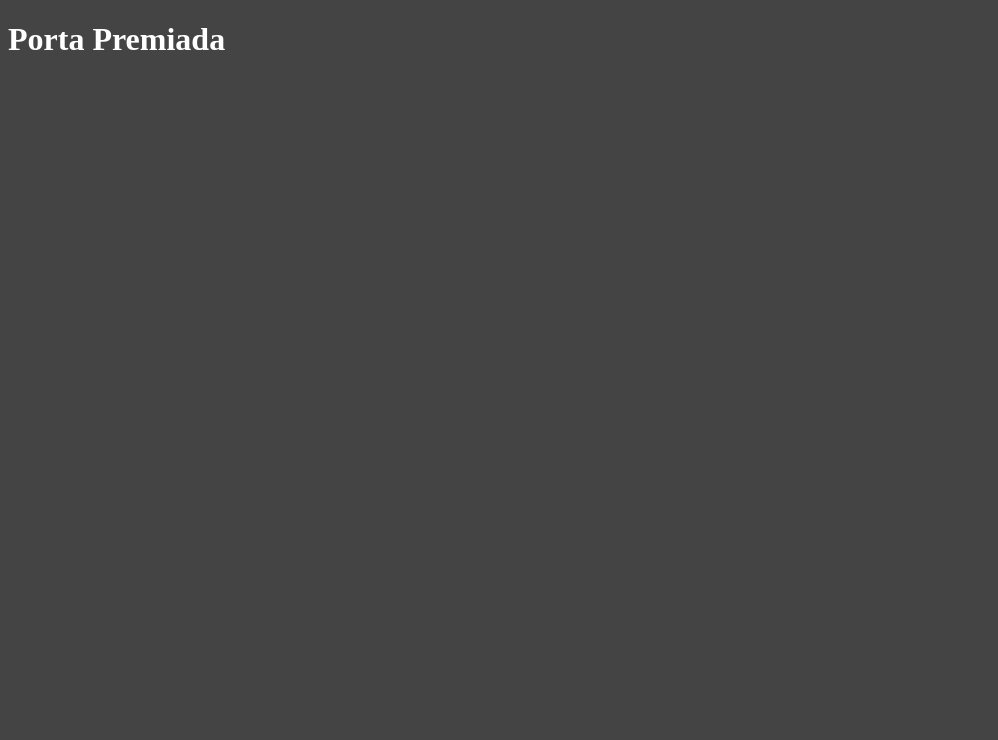
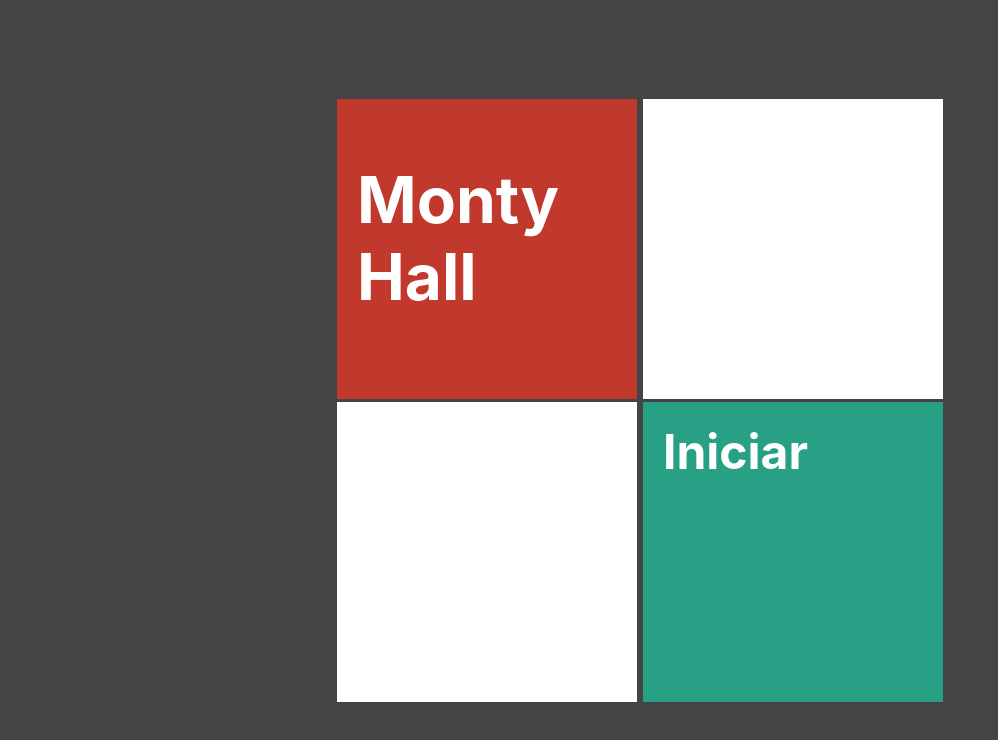
Before and after one commit to Erick-de-Paiva/projeto-porta-premiada, a Next.js app: page / in a window 1280 px wide. Shown: the top 740 px of the page, without its empty margins (0-998 px from the left). Built offline with nearby package versions, Linux system fonts and the light colour scheme.

Commit message:
estruturando o formulario

```diff
--- /dev/null
+++ b/components/Cartao.tsx
@@ -0,0 +1,17 @@
+import styles from "../styles/Cartao.module.css"
+
+interface CartaoProps {
+    bgcolor: string
+    children?: any
+}
+
+export default function Cartao(props: CartaoProps) {
+    return (
+        <div className={styles.cartao}
+            style={{
+                backgroundColor: props.bgcolor ?? '#fff'
+            }}>
+            {props.children}
+        </div>
+    )
+}
--- a/pages/index.tsx
+++ b/pages/index.tsx
@@ -1,12 +1,24 @@
-import { useState } from "react";
-import Porta from "../components/Porta";
-import { atualizarPortas, criarPortas } from "../functions/portas";
-import PortaModel from "../model/porta";
+import styles from "../styles/Formulario.module.css"
+import Cartao from "../components/Cartao"
+import Link from "next/link"
 
-export default function Home() {
+export default function Formulario() {
   return (
-    <div>
-      <h1>Porta Premiada</h1>
+    <div className={styles.formulario}>
+      <div>
+        <Cartao bgcolor="#c0392c">
+          <h1>Monty Hall</h1>
+        </Cartao>
+        <Cartao></Cartao>
+      </div>
+      <div>
+        <Cartao></Cartao>
+        <Cartao bgcolor="#28a085">
+          <Link href={`/jogo/4/2`}>
+            <h2 className={styles.link}>Iniciar</h2>
+          </Link>
+        </Cartao>
+      </div>
     </div>
   )
 }
--- /dev/null
+++ b/styles/Cartao.module.css
@@ -0,0 +1,9 @@
+.cartao {
+    display: flex;
+    width: 300px;
+    height: 300px;
+    color: white;
+    font-size: 2rem;
+    padding: 20px;
+    margin: 3px;
+}
--- /dev/null
+++ b/styles/Formulario.module.css
@@ -0,0 +1,14 @@
+.formulario {
+    display: flex;
+    justify-content: center;
+    align-items: center;
+    height: 100vh;
+}
+
+.link {
+    display: flex;
+    justify-content: center;
+    align-items: center;
+    flex: 1;
+    margin: 0;
+}
--- a/styles/globals.css
+++ b/styles/globals.css
@@ -1,6 +1,16 @@
+html,
 body {
+  padding: 0;
+  margin: 0;
+  font-family: -apple-system, BlinkMacSystemFont, Segoe UI, Roboto, Oxygen,
+    Ubuntu, Cantarell, Fira Sans, Droid Sans, Helvetica Neue, sans-serif;
   background-color: #444;
-  color: white;
+  color: #fff;
+}
+
+a {
+  color: inherit;
+  text-decoration: none;
 }
 
 * {
```
